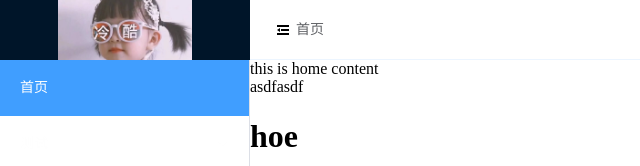
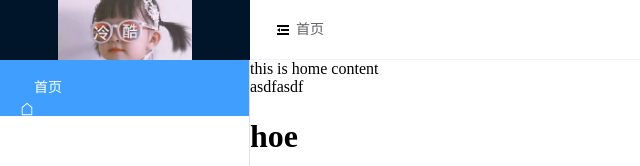
Before and after one commit to Oxrial/practice-admin, a Vue app: page /home in a window 1280 px wide. Shown: the top 166 px of the page, without its empty margins (0-640 px from the left). Built offline with nearby package versions, Linux system fonts and the light colour scheme.

Commit message:
submenu
fix tsx渲染菜单标题 动态组件component 写法更新

```diff
--- a/src/layout/Menu/components/Submenu/index.tsx
+++ b/src/layout/Menu/components/Submenu/index.tsx
@@ -6,17 +6,20 @@
 // 		<span>{menu.meta?.title}</span>
 // 	</>
 // )
+import { h, resolveComponent } from 'vue'
 export default defineComponent({
 	name: 'MenuTitle',
 	props: {
 		menu: { type: Object, default: () => {} }
 	},
 	setup(props) {
-		return () => (
-			<>
-				<el-icon>{/* <component is={props.menu.meta?.icon} /> */}</el-icon>
-				<span>{props.menu.meta?.title}</span>
-			</>
-		)
+		return () => {
+			return (
+				<>
+					<el-icon>{h(resolveComponent(props.menu.meta?.icon))}</el-icon>
+					<span>{props.menu.meta?.title}</span>
+				</>
+			)
+		}
 	}
 })
--- a/src/layout/Menu/components/Submenu/index.vue
+++ b/src/layout/Menu/components/Submenu/index.vue
@@ -19,8 +19,6 @@
 					:index="(parentsPath ? parentsPath + '/' : '') + menu.path"
 				>
 					<menu-title :menu="menu"></menu-title>
-					<!-- <el-icon><component :is="menu.meta?.icon" /></el-icon>
-					<span>{{ menu.meta?.title }}</span> -->
 				</el-menu-item>
 			</template>
 		</template>
```
